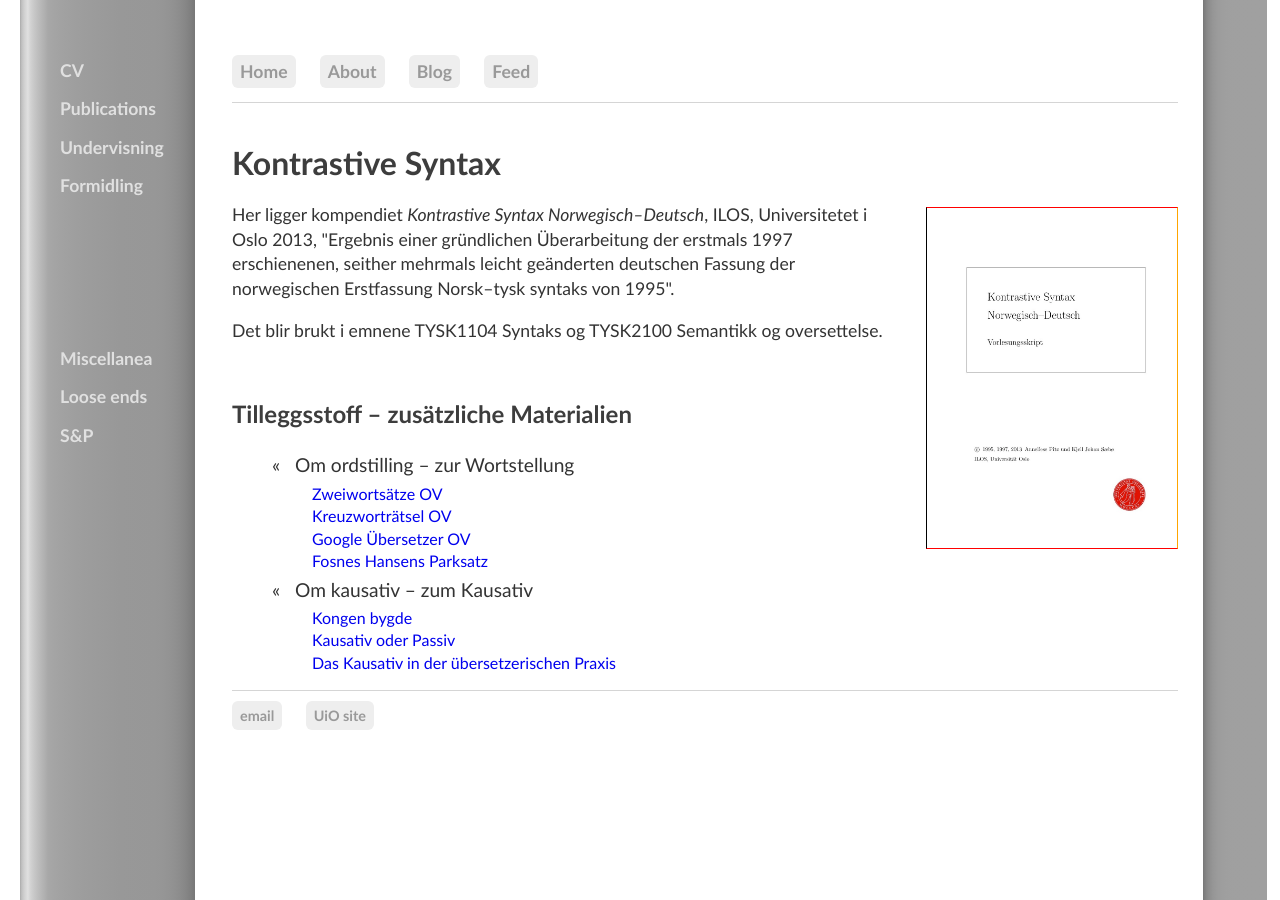
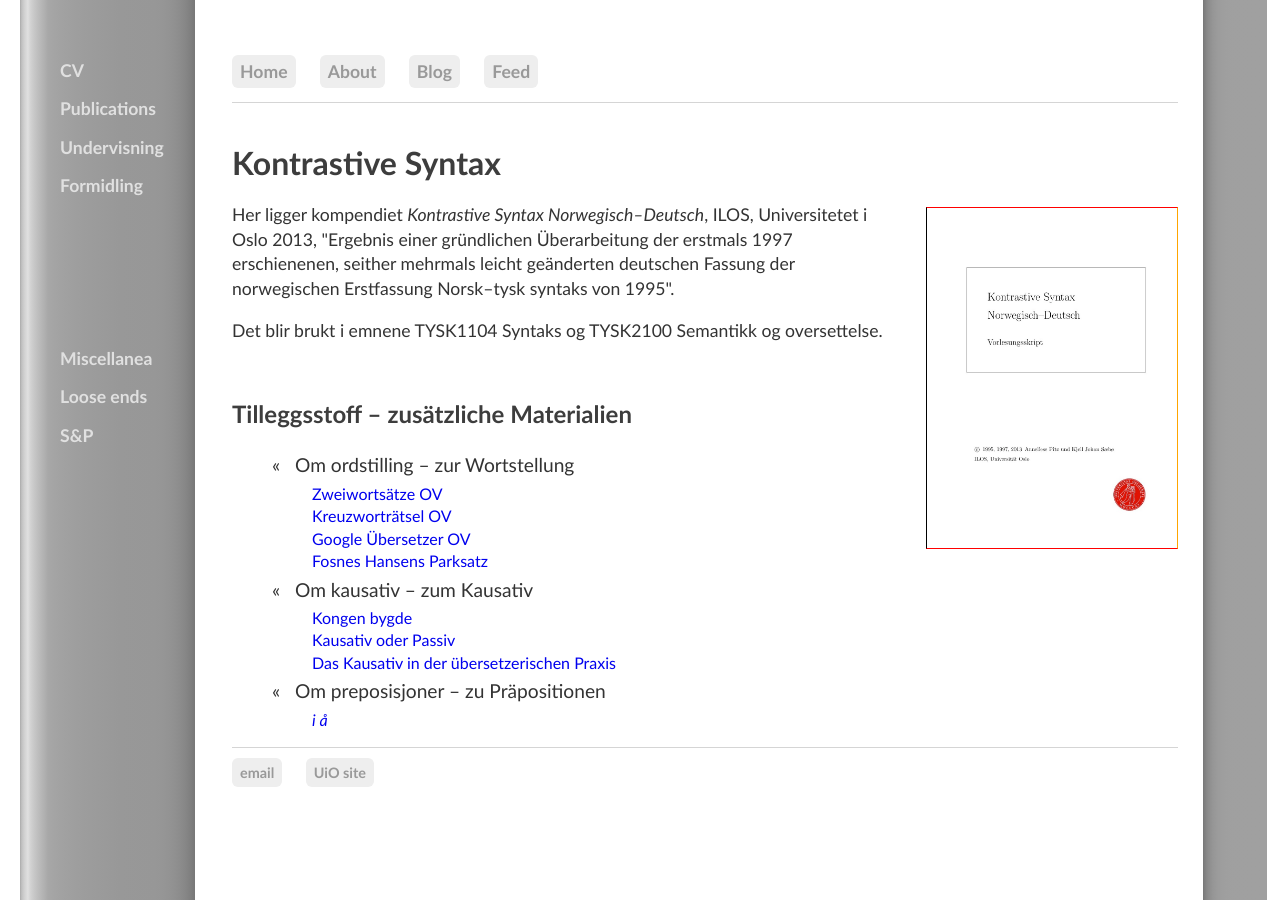
Before and after one commit to kjelljs/kjelljs.github.io, a Jekyll site: the page built from courses/kontrast/index.html, in a window 1280 px wide. Built offline with Jekyll 4.4.1, drawn with Linux system fonts in a browser that asks for light colours.

Commit message:
Update index.html

```diff
--- a/courses/kontrast/index.html
+++ b/courses/kontrast/index.html
@@ -20,4 +20,7 @@ Her ligger kompendiet <i>Kontrastive Syntax Norwegisch–Deutsch</i>, ILOS, Univ
   <li><a href="/courses/kontrast/kauspas.html">Kausativ oder Passiv</a></li>
   <li><a href="/courses/kontrast/praxis.html">Das Kausativ in der übersetzerischen Praxis</a></li>
   </ul></li>
+<li id="blogposts">&laquo; &nbsp; Om preposisjoner – zu Präpositionen</li><ul>
+  <li><a href="/courses/kontrast/iå.html"><i>i å</i></a></li>
+</ul></li>
 </ul>
```
